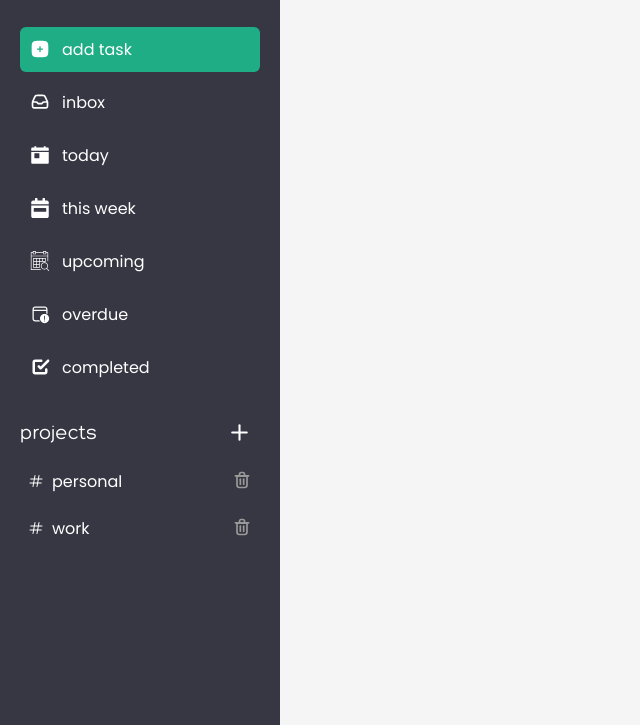
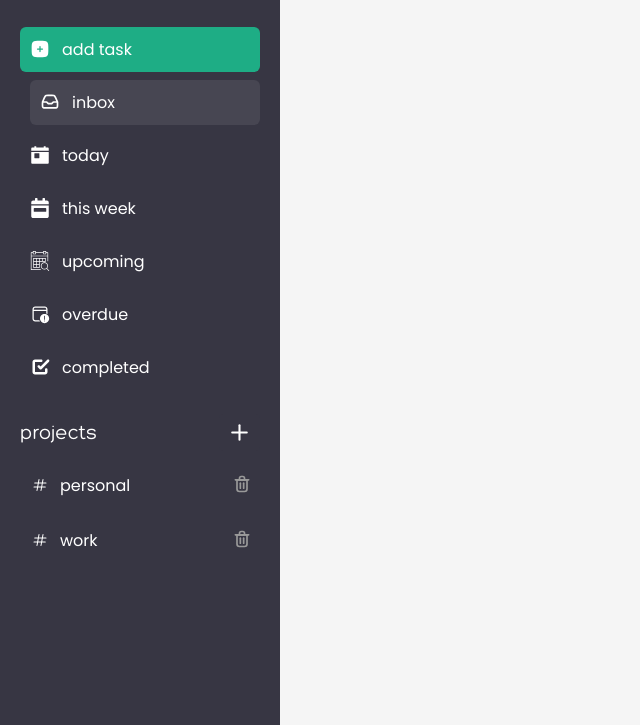
Before and after one commit to ismailsilat7/todo-list, a website built with webpack: page src/template.html in a window 1280 px wide. Shown: the part 75-800 px from the top of the page, without its empty margins (0-640 px from the left). Built offline with nearby package versions, Linux system fonts and the light colour scheme.

Commit message:
Add styling for viewButton and active-sidebar

```diff
--- a/src/style.css
+++ b/src/style.css
@@ -32,7 +32,7 @@ body {
   margin: 0;
   font-family: 'Poppins', sans-serif;
   display: flex;
-  height: 100vh;
+  min-height: 100vh;
   background-color: #f5f5f5;
 }
 
@@ -46,6 +46,7 @@ body {
   flex-direction: column;
   overflow-y: auto;
   transition: all 0.2s ease-in-out;
+  justify-self: stretch;
 }
 
 #sidebar-icon {
@@ -83,7 +84,7 @@ body {
   margin-bottom: 24px;
 }
 
-#taskButtons .button {
+#taskButtons .button, #addTask{
   display: flex;
   align-items: center;
   gap: 12px;
@@ -93,11 +94,17 @@ body {
   cursor: pointer;
 }
 
-#taskButtons .button:hover {
+#taskButtons .button:hover, .viewButton:hover{
   background-color: rgba(255, 255, 255, 0.08);
+  margin-left: 10px;
 }
 
-#taskButtons .button img {
+.active-sidebar {
+  background-color: rgba(255, 255, 255, 0.08);
+  margin-left: 10px;
+}
+
+#taskButtons .button img, #addTask img {
   width: 20px;
   height: 20px;
   filter: brightness(0) invert(1);
@@ -170,6 +177,8 @@ body {
   align-items: center;
   gap: 8px;
   cursor: pointer;
+  padding: 2px;
+  border-radius: 2px;
 }
 
 .project-entry button {
```
